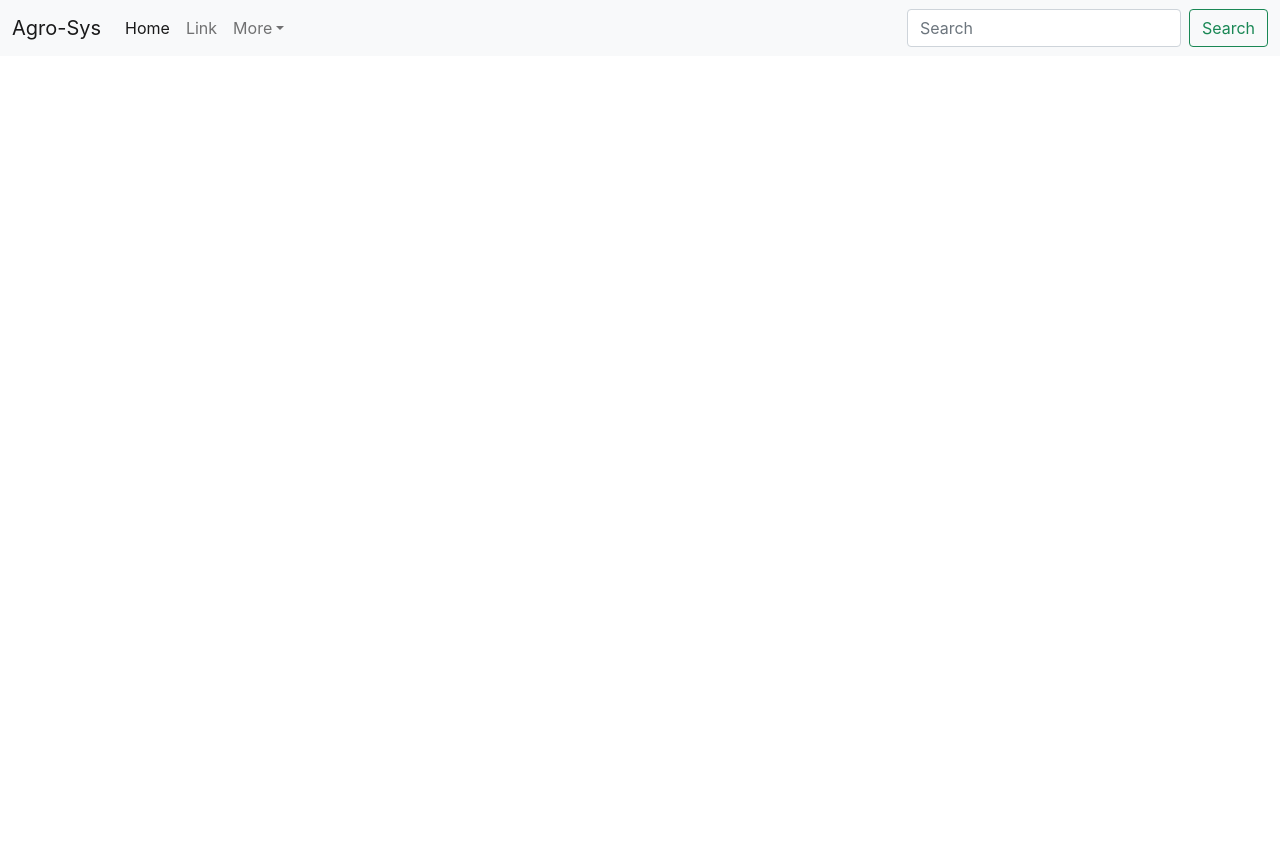
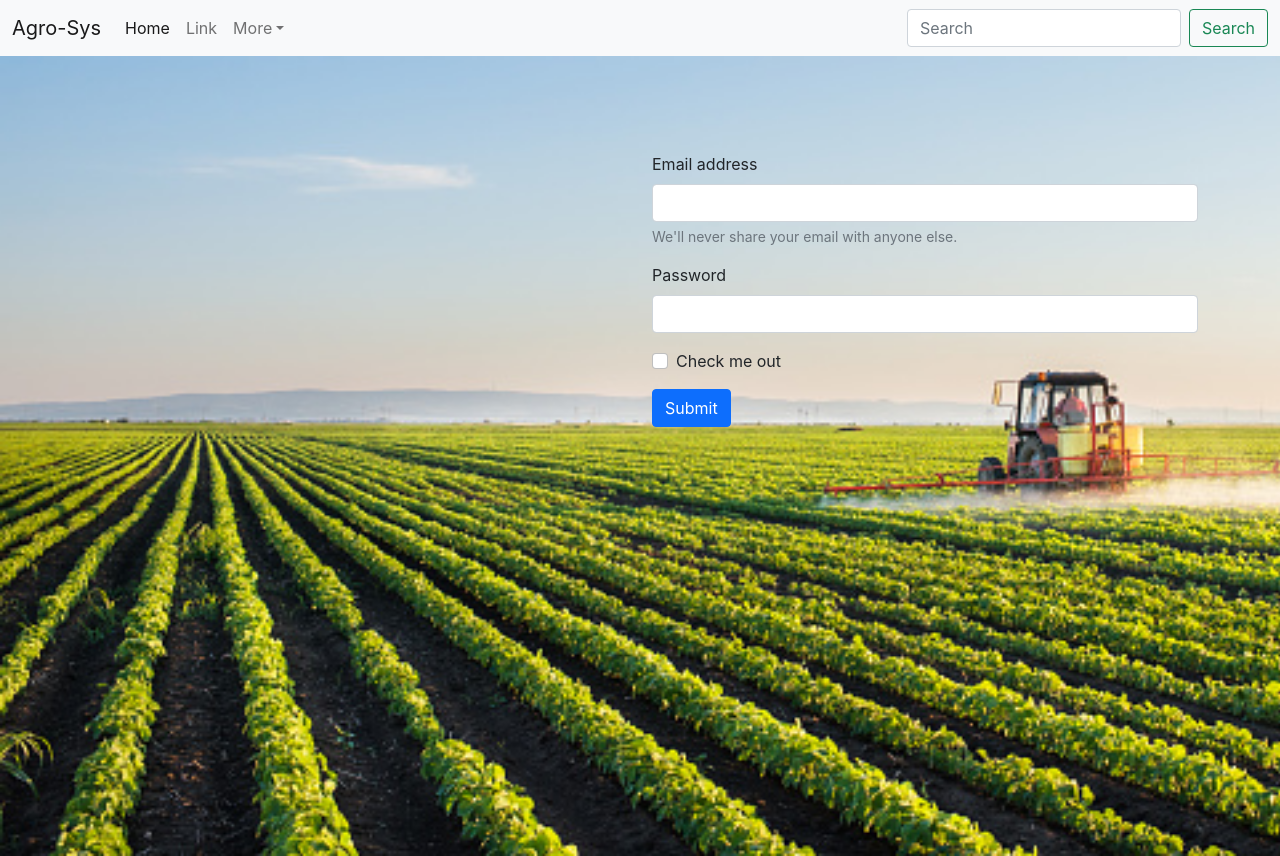
Before and after one commit to vishnusathwik/agrosys, a React (Create React App) app in the folder frontend/agro-sys/: page / in a window 1280 px wide. Before the commit the page ends 800 px from the top, so only its background shows below. Built offline with nearby package versions, Linux system fonts and the light colour scheme.

Commit message:
Added bg and form

```diff
--- a/frontend/agro-sys/src/App.js
+++ b/frontend/agro-sys/src/App.js
@@ -1,11 +1,11 @@
 import Navbar from './components/Navbar';
-
+import Landing from './components/Landing';
 
 function App() {
   return (
     <div className="App">
       <Navbar/>
-
+    <Landing/>
     </div>
   );
 }
--- a/frontend/agro-sys/src/components/landing.js
+++ b/frontend/agro-sys/src/components/landing.js
@@ -1,9 +1,67 @@
-import React from 'react'
+import React from "react";
+import "../css/landing.css";
 
 function landing() {
-  return (
-    <div>landing</div>
-  )
+    return (
+        <div className="landing">
+            <div className="container">
+                <div className="row">
+                    <div className="col-md-6 "></div>
+                    <div className="col-md-6 mt-5 pt-5 form">
+                        <form>
+                            <div class="mb-3">
+                                <label
+                                    for="exampleInputEmail1"
+                                    class="form-label"
+                                >
+                                    Email address
+                                </label>
+                                <input
+                                    type="email"
+                                    class="form-control"
+                                    id="exampleInputEmail1"
+                                    aria-describedby="emailHelp"
+                                />
+                                <div id="emailHelp" class="form-text">
+                                    We'll never share your email with anyone
+                                    else.
+                                </div>
+                            </div>
+                            <div class="mb-3">
+                                <label
+                                    for="exampleInputPassword1"
+                                    class="form-label"
+                                >
+                                    Password
+                                </label>
+                                <input
+                                    type="password"
+                                    class="form-control"
+                                    id="exampleInputPassword1"
+                                />
+                            </div>
+                            <div class="mb-3 form-check">
+                                <input
+                                    type="checkbox"
+                                    class="form-check-input"
+                                    id="exampleCheck1"
+                                />
+                                <label
+                                    class="form-check-label"
+                                    for="exampleCheck1"
+                                >
+                                    Check me out
+                                </label>
+                            </div>
+                            <button type="submit" class="btn btn-primary">
+                                Submit
+                            </button>
+                        </form>
+                    </div>
+                </div>
+            </div>
+        </div>
+    );
 }
 
-export default landing
+export default landing;
--- /dev/null
+++ b/frontend/agro-sys/src/css/landing.css
@@ -0,0 +1,11 @@
+.landing{
+    background-image: url('../images/landing.jpg');
+    width:100%;
+    height: 100vh;
+    background-size: cover;
+
+}
+
+.form{
+
+}
```
Also changed, not shown: frontend/agro-sys/src/images/landing.jpg (added).
